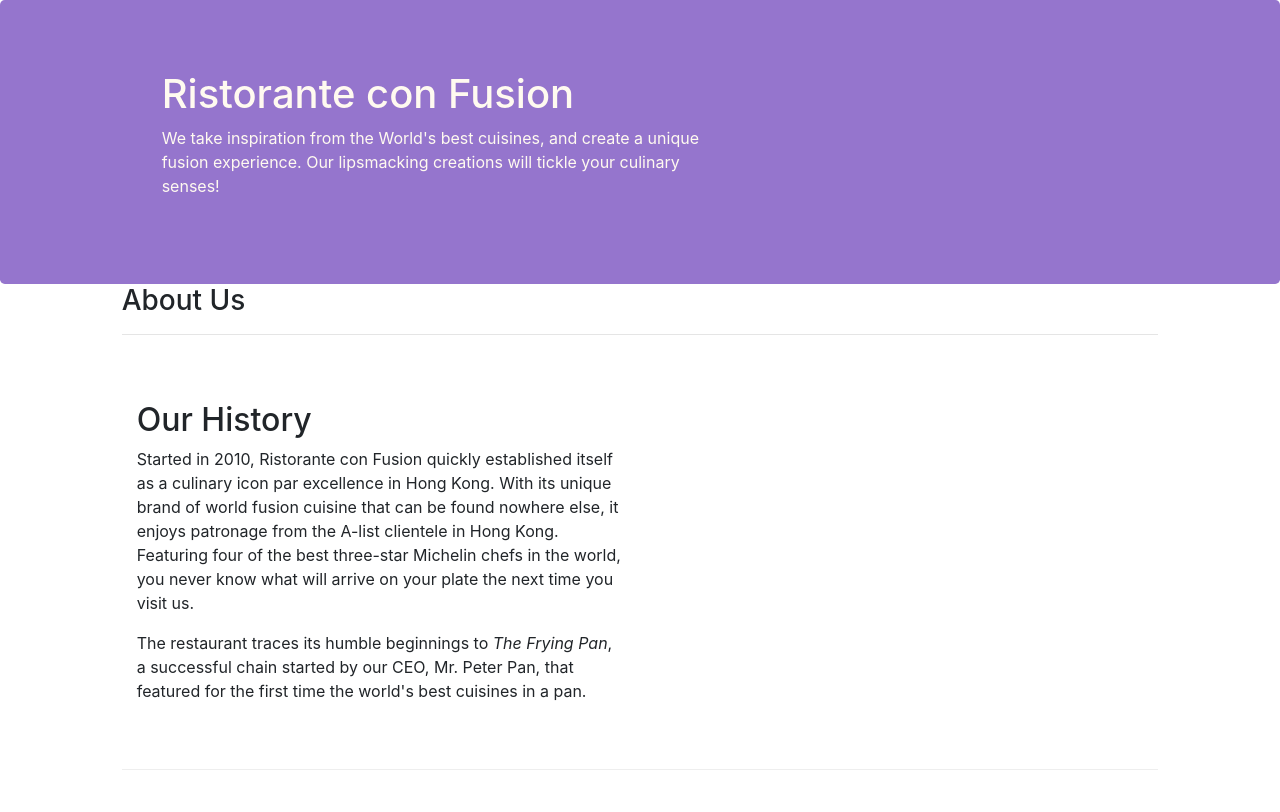
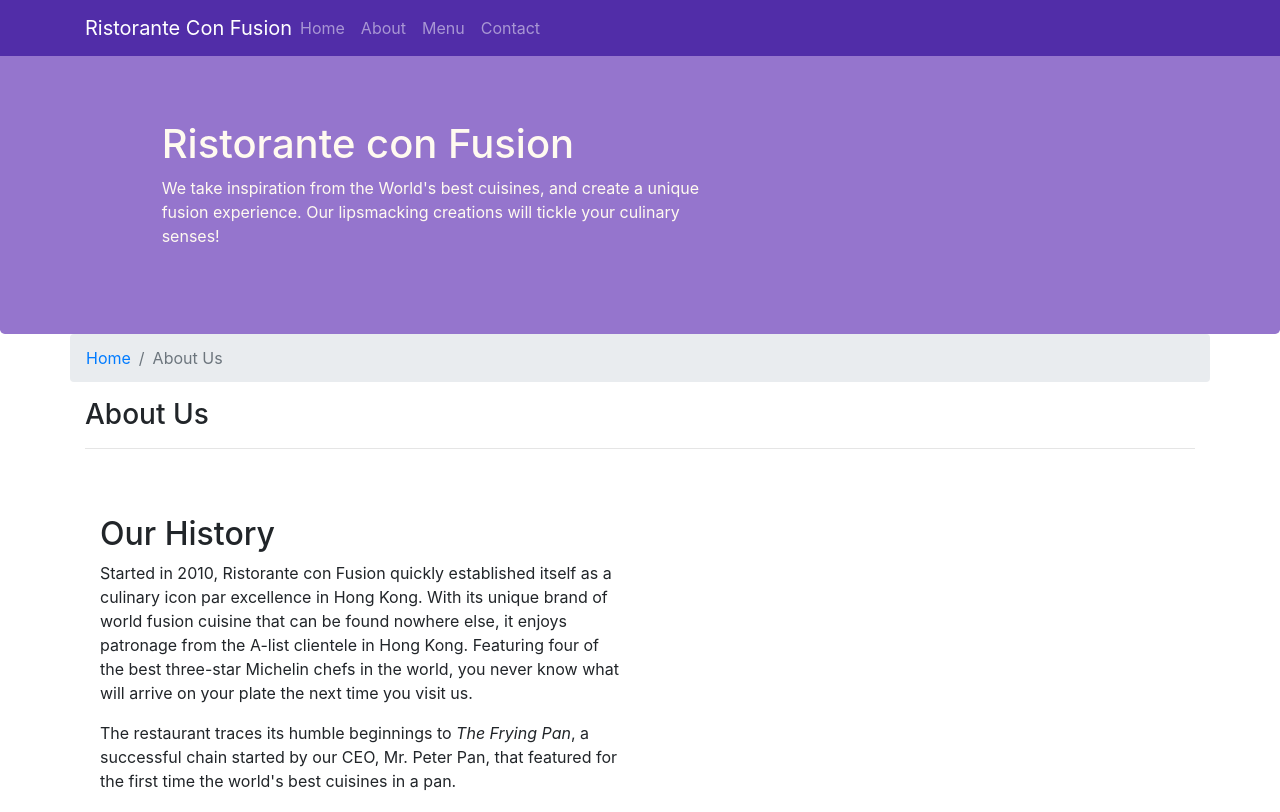
Before and after one commit to NikPatil08/Bootstrap-4, a website: page aboutus.html in a window 1280 px wide. Shown: the top 812 px of the page. Drawn offline with nearby package versions, Linux system fonts and the light colour scheme.

Commit message:
Navbar and Breadcrumbs

```diff
--- a/CSS/styles.css
+++ b/CSS/styles.css
@@ -27,3 +27,12 @@
     margin: 0px;
     color: #0f0f0f;
 }
+
+body{
+    padding: 50px 0px 0px 0px;
+    z-index: 0;
+}
+
+.navbar-dark{
+    background-color: #512DA8;
+}
--- a/aboutus.html
+++ b/aboutus.html
@@ -13,7 +13,23 @@
 </head>
 
 <body>
-
+    <nav class="navbar navbar-dark navbar-expand-sm fixed-top">
+        <div class="container">
+            <button class="navbar-toggler" type="button" data-toggle="collapse" data-target="#Navbar">
+                <span class="navbar-toggler-icon"></span>
+            </button>
+            <a class="navbar-brand mr-auto" href="index.html">Ristorante Con Fusion</a>
+            <div class="collapse navbar-collapse" id="Navbar">
+                <ul class="navbar-nav mr-auto">
+                    <li class="nav-item "><a class="nav-link" href="index.html">Home</a></li>
+                    <li class="nav-item "><a class="nav-link" href="aboutus.html">About</a></li>
+                    <li class="nav-item"><a class="nav-link" href="#">Menu</a></li>
+                    <li class="nav-item"><a class="nav-link" href="#">Contact</a></li>
+                    </li>
+                </ul>
+            </div>
+        </div>
+    </nav>
     <header class="jumbotron">
         <div class="container col-10">
             <div class="row row-header">
@@ -27,9 +43,14 @@
         </div>
     </header>
 
-    <div class="container col-10">
+    <div class="container">
         <div class="row">
-            <div class="col">
+            <ol class="col-12 breadcrumb">
+                <li class="breadcrumb-item"><a href="./index.html">Home</a></li>
+                <li class="breadcrumb-item active">About Us</li>
+            </ol>
+
+            <div class="col-12">
                <h3>About Us</h3>
                <hr>
             </div>
@@ -87,8 +108,8 @@
                 <div class="col-4 offset-1 col-sm-2">
                     <h5>Links</h5>
                     <ul class="list-unstyled">
-                        <li><a href="#">Home</a></li>
-                        <li><a href="#">About</a></li>
+                        <li><a href="index.html">Home</a></li>
+                        <li><a href="aboutus.html">About</a></li>
                         <li><a href="#">Menu</a></li>
                         <li><a href="#">Contact</a></li>
                     </ul>
```
Also changed, not shown: index.html (+18 -1 lines).
